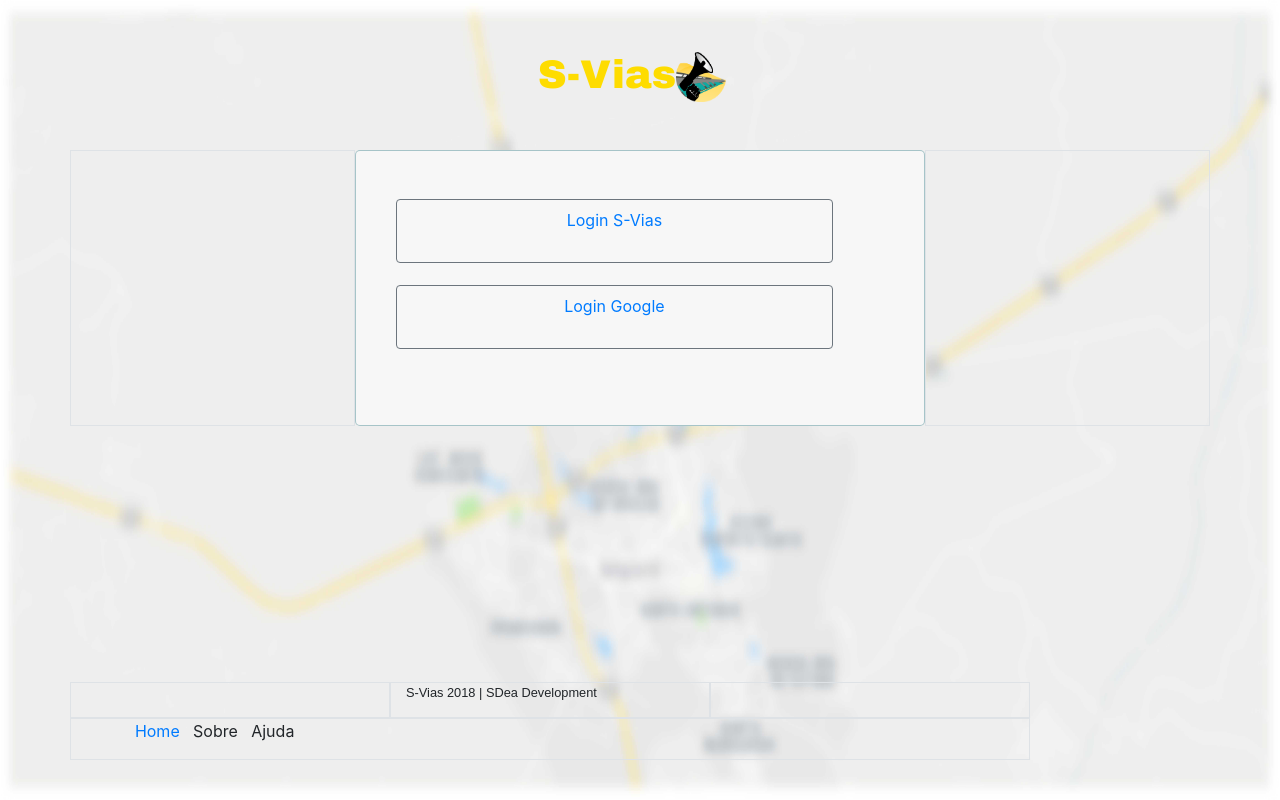
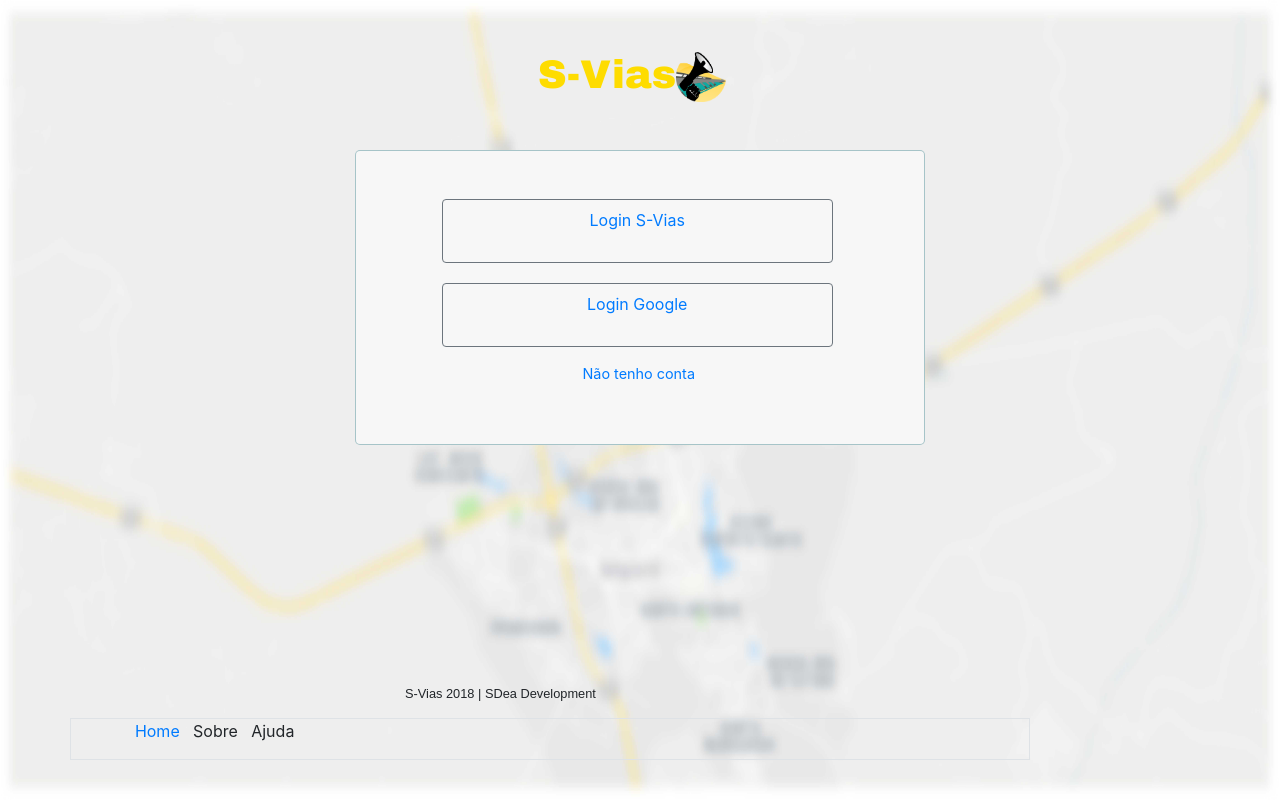
Before and after one commit to emersonmesso/S-Vias, a PHP site: page /login.php in a window 1280 px wide. Run offline with PHP 8.4, Linux system fonts and the light colour scheme.

Commit message:
river
Atualização de códigos referentes ao login do site.

```diff
--- a/Arquivos Web Service/_styles/login.css
+++ b/Arquivos Web Service/_styles/login.css
@@ -1,3 +1,10 @@
+/*
+ * Autor: Michael Dydean
+ * Data de criação: 2018-12-07.
+ * Data de modificação: 2019-02-12.
+ */
+@charset "uft-8";
+
 .logo{
     width:50px;
     height: 50px;
@@ -8,20 +15,20 @@ body{
     background-repeat: no-repeat;
     z-index: 1;
 }
-.content{
+/*.content{
     width: 500px;
     min-height: 560px;
     margin: 0px auto;
     position: relative;
 
-}
+}*/
 p{
     margin-bottom:15px;
 }
 
-.content p:first-child{
+/*.content p:first-child{
     margin: 0px;
-}
+}*/
 
 ::-webkit-input-placeholder  {
     color: #bebcbc;
@@ -67,9 +74,51 @@ input[type="submit"]{
 }
 
 #login1{
-    padding: 48px 8% 60px 0%;
+    padding: 48px 8% 60px 4%;
     background: #f7f7f7;
     border: 1px solid rgba(147, 184, 189,0.8);
     -webkit-box-shadow: 5px;
     border-radius: 5px;
 }
+li {
+    list-style-type: none;
+}
+#login-svias {
+    display: none;
+}
+#content-login-i {
+    display: none;
+}
+#s-logo {
+    width: 10%;
+    position:absolute;
+    top:10%;
+    left:45%;
+    margin-top:-50px;
+    margin-left:-50px;
+    z-index: 3;
+}
+#login2{
+    background: #f7f7f7;
+    border: 1px solid rgba(147, 184, 189,0.8);
+    -webkit-box-shadow: 5px;
+    border-radius: 5px;
+    width: 50%;
+    margin-left: 25%;
+    padding: 5%;
+}
+footer {
+    padding-top: 5vh;
+    padding-bottom: 5vh;
+}
+.link {
+    width: 40%;
+    margin-left: 35%;
+    text-decoration: #002752;
+    align-items: center;
+    flex-direction: row;
+    flex-wrap: wrap;
+    justify-content: center;
+    display: flex;
+    font-size: 0.9em;
+}
--- a/Arquivos Web Service/login.php
+++ b/Arquivos Web Service/login.php
@@ -72,7 +31,7 @@
 
             <!-- Select Login S-Vias | Google  -->
             <div class="row" style="padding-top: 5vh;">
-                <div class="col col-3 border"></div>
+                <div class="col col-3"></div>
                 <div id="login1" class="col col-6">
                     <ul>
                         <li id="l-svias" style="width: 100%; height: 8vh; margin-bottom: 5%; z-index: 2" class="border border-secondary py-2 rounded"
@@ -90,14 +49,15 @@
                             <p style="text-align: center;"><a href="#">Login Google</a></p>
                         </li>
                     </ul>
+                    <a class="link" href="create_profile.php">Não tenho conta</a>
                 </div>
-                <div class="col col-3 border"></div>
+                <div class="col col-3"></div>
             </div>
 
             <!-- Login S-Vias -->
             <div id="login-svias" class="row justify-content-center">
                 <!-- Login S-Vias -->
-                <div class="col col-12 border">
+                <div class="col col-12">
                     <form id="login2" method="post" action="active_login.php">
                         <script>
                             function changeSelect() {
@@ -143,18 +103,26 @@
                                 <input name="env" type="submit" value="Entrar" />
                             </p>
                         </div>
+                        <div class="group-link">
+                            <ul>
+                                <li>
+                                    <a class="link" style="width: 40%; margin-left: 5%; float: left; border-right: 1px solid #9e9e9e;" href="create_profile.php">Não tenho conta</a>
+                                    <a class="link" style="width: 40%; margin-left: 0%; margin-right: 5%; float: left; border-left: 1px solid rgba(100, 100, 100, 0.8);" href="recover_profile.php">Recuperar acesso</a>
+                                </li>
+                            </ul>
+                        </div>
                     </form>
                 </div>
             </div>
             <!-- footer site s-vias  -->
             <footer class="row" style="position: absolute; bottom: 0vh; width: 75%;">
                 <hr/>
-                <div class="col col-4 border"></div>
-                <div class="col col-4 border">
+                <div class="col col-4"></div>
+                <div class="col col-4">
                     <p style="font-size: 1vw; font-family: 'Arial', Gadget, sans-serif;">S-Vias 2018 | SDea Development</p>
                 </div>
                 <hr/>
-                <div class="col col-4 border"></div>
+                <div class="col col-4"></div>
                 <div class="col border">
                     <ul style="list-style-type: none;">
                         <li style="display: inline-block; margin-left: 1%;"><a href="index.php">Home</a></li>
--- a/Arquivos Web Service/newEmptyPHP.php
+++ /dev/null
@@ -1,3 +0,0 @@
-<?php
-
-echo "<p>Área do usuário</p>";
```
Also changed, not shown: other parts of Arquivos Web Service/login.php (+1 -42 lines), Arquivos Web Service/active_login.php (+6 -4 lines).
